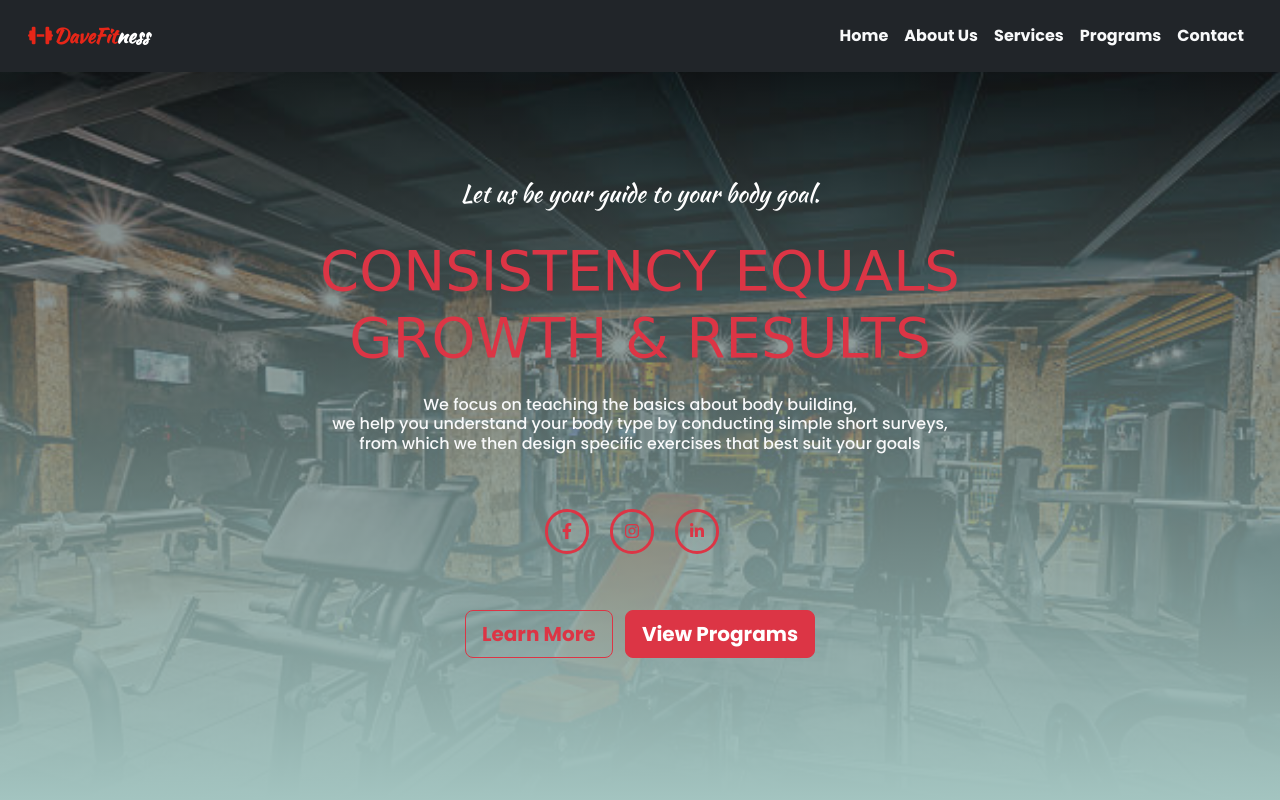
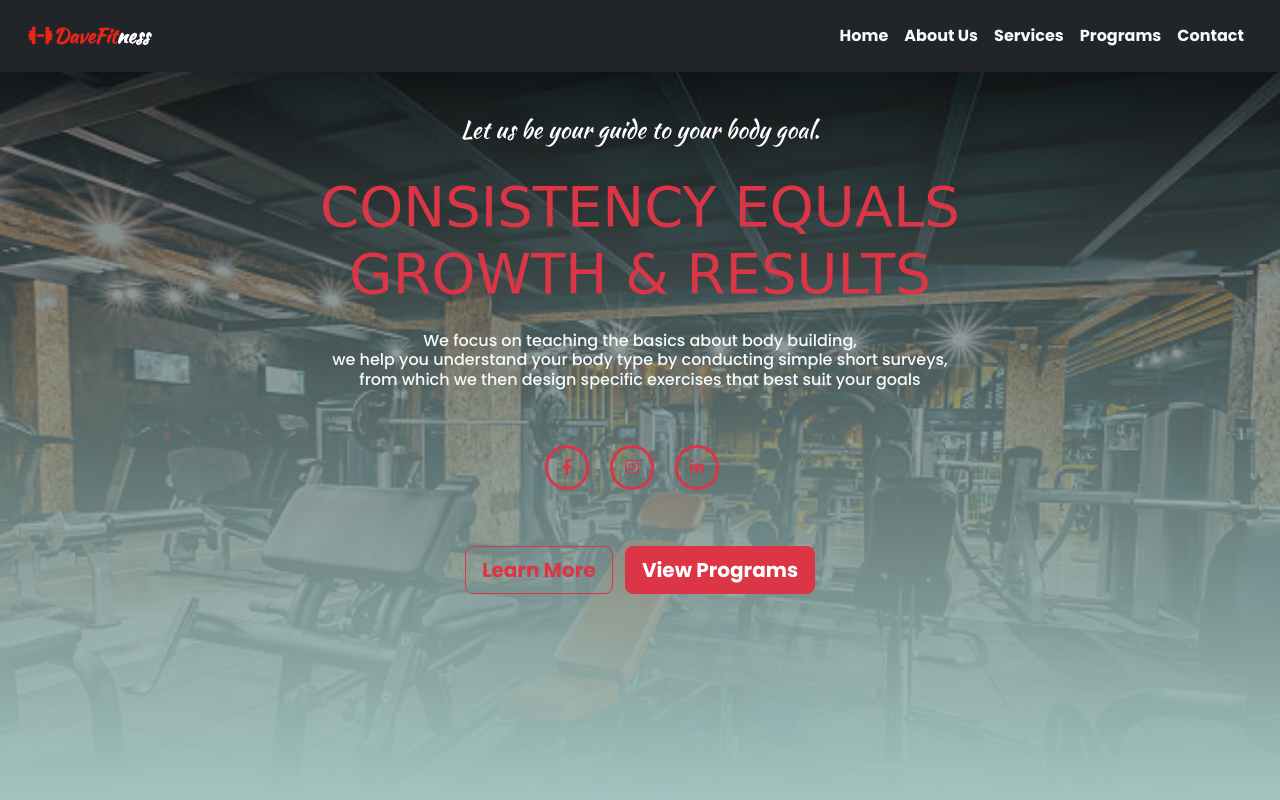
Before and after one commit to kngDaveed/gearstorm, a plain HTML site: page index.html in a window 1280 px wide. Shown: the top 800 px of the page. Drawn offline with nearby package versions, Linux system fonts and the light colour scheme.

Commit message:
home screen fit

```diff
--- a/styles.css
+++ b/styles.css
@@ -62,7 +62,7 @@ nav.navbar{
     z-index: 2;
 }
 .home-text {
-  padding: 10rem 2rem 2rem;
+  padding: 6rem 2rem 2rem;
   text-align: center;
 }
 .home-text h1 {
```
